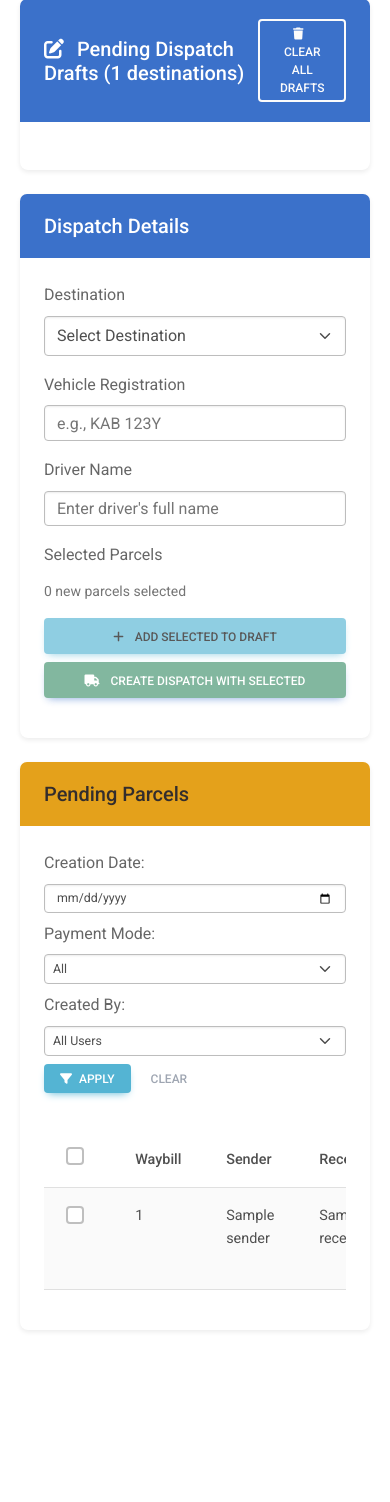
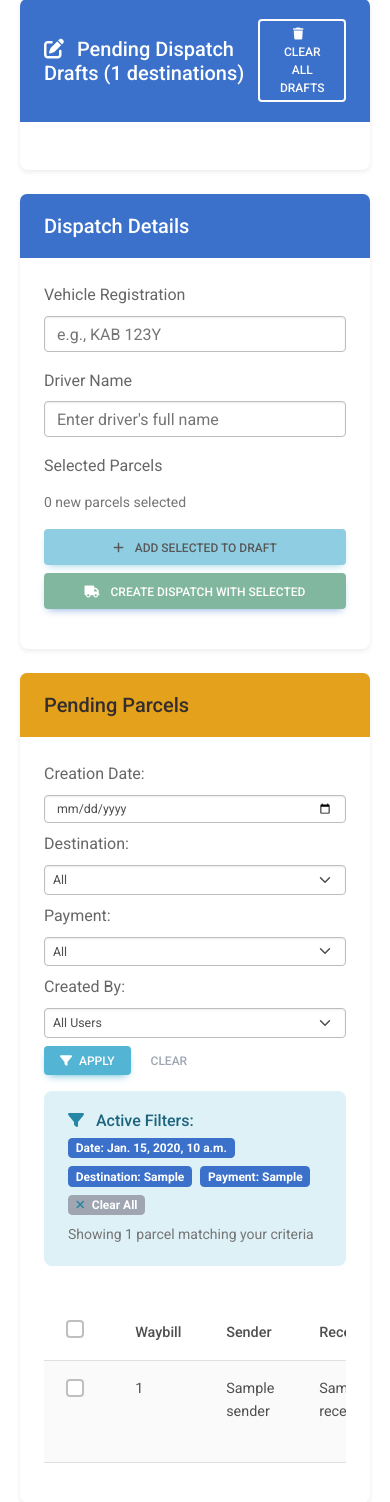
Before and after one commit to dot-contracts/wms_dispatch, a Django app: template dispatch/templates/dispatch/create_dispatch.html in a window 390 px wide. Shown: the part 86-1588 px from the top of the page. Before the commit the page ends 1417 px from the top, so only its background shows below. Run offline with Django 5.2, Linux system fonts and the light colour scheme; tables that the repository leaves empty hold one stand-in row (values such as "Sample post"); the template is opened without the code that fills it: values that come from a table or form of the project are taken from there, most other values are stand-ins (such as "Sample title", 1, 10 or a date in 2020); some libraries are stand-ins or nearby versions.

Commit message:
Fix dispatch filtering and improve UI workflow
This commit resolves filtering issues in the create dispatch functionality and improves the user interface workflow:

Filtering System Fixes:
- Fixed server-side destination filtering to include ALL matching parcels (not just first 25)
- Moved destination filtering from dispatch form to parcel filter section for better UX
- Enhanced filter display with active filter badges and result counts
- Improved empty state messages for filtered vs unfiltered results

UI/UX Improvements:
- Removed redundant destination selector from dispatch details form
- Streamlined dispatch form to focus on vehicle and driver details
- Added comprehensive filter status indicators with clear/reset options
- Enhanced responsive layout for filter controls

Technical Changes:
- Implemented proper server-side filtering for all criteria including destination
- Fixed pagination issues where filtered results were incomplete
- Added filter persistence across form submissions
- Improved error handling and user feedback for filtered results

Workflow Enhancement:
- Users now filter parcels by destination (and other criteria) first
- Then select relevant parcels and create dispatch with vehicle/driver details
- Destination is implicit from selected parcels, eliminating redundant input
- Clear visual feedback shows active filters and result counts

```diff
--- a/dispatch/templates/dispatch/create_dispatch.html
+++ b/dispatch/templates/dispatch/create_dispatch.html
@@ -107,15 +107,6 @@
             <div class="card-body">
                 <form id="dispatchForm" method="post" action="{% url 'create_dispatch' %}">
                     {% csrf_token %}
-                    <div class="mb-3">
-                        <label for="destination" class="form-label">Destination</label>
-                        <select class="form-select" id="destination" name="destination" required>
-                            <option value="" disabled {% if not pending_dispatch.destination %}selected{% endif %}>Select Destination</option>
-                                {% for dest in available_destinations %}
-                            <option value="{{ dest }}" {% if pending_dispatch.destination == dest %}selected{% endif %}>{{ dest }}</option>
-                                {% endfor %}
-                        </select>
-                    </div>
 
                     <div class="mb-3">
                         <label for="vehicle_registration" class="form-label">Vehicle Registration</label>
@@ -154,12 +145,21 @@
                 <!-- Filter Form -->
                 <form method="GET" action="{% url 'create_dispatch' %}" class="mb-3">
                     <div class="row g-2 align-items-end">
-                        <div class="col-md-4">
+                        <div class="col-md-3">
                             <label for="date_filter" class="form-label">Creation Date:</label>
                             <input type="date" class="form-control form-control-sm" id="date_filter" name="date_filter" value="{{ date_filter_value|default:'' }}">
                         </div>
-                        <div class="col-md-3">
-                            <label for="payment_mode_filter" class="form-label">Payment Mode:</label>
+                        <div class="col-md-2">
+                            <label for="destination_filter" class="form-label">Destination:</label>
+                            <select class="form-select form-select-sm" id="destination_filter" name="destination_filter">
+                                <option value="">All</option>
+                                {% for dest in available_destinations %}
+                                <option value="{{ dest }}" {% if destination_filter_value == dest %}selected{% endif %}>{{ dest }}</option>
+                                {% endfor %}
+                            </select>
+                        </div>
+                        <div class="col-md-2">
+                            <label for="payment_mode_filter" class="form-label">Payment:</label>
                             <select class="form-select form-select-sm" id="payment_mode_filter" name="payment_mode_filter">
                                 <option value="">All</option>
                                 {% for method in available_payment_methods %}
@@ -183,6 +183,36 @@
                     </div>
                 </form>
                 <!-- End Filter Form -->
+
+                <!-- Active Filters Display -->
+                {% if date_filter_value or destination_filter_value or payment_mode_filter_value or created_by_filter_value %}
+                <div class="alert alert-info mb-3">
+                    <h6 class="mb-2"><i class="fas fa-filter me-2"></i> Active Filters:</h6>
+                    <div class="d-flex flex-wrap gap-2">
+                        {% if date_filter_value %}
+                        <span class="badge bg-primary">Date: {{ date_filter_value }}</span>
+                        {% endif %}
+                        {% if destination_filter_value %}
+                        <span class="badge bg-primary">Destination: {{ destination_filter_value }}</span>
+                        {% endif %}
+                        {% if payment_mode_filter_value %}
+                        <span class="badge bg-primary">Payment: {{ payment_mode_filter_value }}</span>
+                        {% endif %}
+                        {% if created_by_filter_value %}
+                        <span class="badge bg-primary">
+                            Created By:
+                            {% for user_id, username in available_creators %}
+                                {% if created_by_filter_value == user_id|stringformat:"s" %}{{ username }}{% endif %}
+                            {% endfor %}
+                        </span>
+                        {% endif %}
+                        <a href="{% url 'create_dispatch' %}" class="badge bg-secondary text-decoration-none">
+                            <i class="fas fa-times me-1"></i> Clear All
+                        </a>
+                    </div>
+                    <small class="text-muted mt-2 d-block">Showing {{ parcels|length }} parcel{{ parcels|length|pluralize }} matching your criteria</small>
+                </div>
+                {% endif %}
 
                 <div id="loading-indicator" class="text-center py-4" style="display: none;">
                     <div class="spinner-border text-primary" role="status">
@@ -246,7 +276,21 @@
                             </tr>
                             {% empty %}
                             <tr>
-                                <td colspan="11" class="text-center">No pending parcels found for the selected filters</td>
+                                <td colspan="11" class="text-center">
+                                    {% if date_filter_value or destination_filter_value or payment_mode_filter_value or created_by_filter_value %}
+                                    <div class="py-4">
+                                        <i class="fas fa-search text-muted mb-3" style="font-size: 2em;"></i>
+                                        <h5>No parcels match your filters</h5>
+                                        <p class="text-muted">Try adjusting your filter criteria or <a href="{% url 'create_dispatch' %}" class="text-primary">clear all filters</a></p>
+                                    </div>
+                                    {% else %}
+                                    <div class="py-4">
+                                        <i class="fas fa-box text-muted mb-3" style="font-size: 2em;"></i>
+                                        <h5>No pending parcels found</h5>
+                                        <p class="text-muted">All parcels have been dispatched or there are no parcels in the system</p>
+                                    </div>
+                                    {% endif %}
+                                </td>
                             </tr>
                             {% endfor %}
 
@@ -409,8 +453,6 @@
             updateSelectedCount();
         }
 
-        const destinationSelect = document.getElementById('destination');
-        const rows = document.querySelectorAll('#parcelsTable tbody tr');
         const selectAllCheckbox = document.getElementById('selectAll');
 
         function updateSelectedCount() {
@@ -427,29 +469,12 @@
             }
         }
 
-        function filterParcelsByDestination(selectedDestination) {
-             if (selectAllCheckbox) {
-                 selectAllCheckbox.checked = false;
-             }
-
-            // Uncheck all non-disabled checkboxes
-            document.querySelectorAll('.parcel-checkbox:not(:disabled)').forEach(checkbox => {
-                 checkbox.checked = false;
-             });
-
-                 rows.forEach(row => {
-                if (!selectedDestination || row.dataset.destination === selectedDestination) {
-                         row.style.display = '';
-                     } else {
-                         row.style.display = 'none';
-                     }
-                 });
-            updateSelectedCount();
-        }
+        // Note: Destination filtering is now handled server-side through the filter form
 
         function highlightParcelsInDrafts() {
             // Add visual highlighting to parcels that are in drafts
-                 rows.forEach(row => {
+            const rows = document.querySelectorAll('#parcelsTable tbody tr');
+            rows.forEach(row => {
                 const badge = row.querySelector('.badge.bg-info');
                 if (badge) {
                     row.style.backgroundColor = '#e7f3ff';
@@ -461,9 +486,9 @@
         if (selectAllCheckbox) {
             selectAllCheckbox.addEventListener('change', function() {
                 const isChecked = this.checked;
-                const visibleCheckboxes = document.querySelectorAll('#parcelsTable tbody tr:not([style*="display: none"]) .parcel-checkbox:not(:disabled)');
+                const availableCheckboxes = document.querySelectorAll('#parcelsTable tbody tr .parcel-checkbox:not(:disabled)');
 
-                visibleCheckboxes.forEach(checkbox => {
+                availableCheckboxes.forEach(checkbox => {
                     checkbox.checked = isChecked;
                 });
                 updateSelectedCount();
@@ -475,11 +500,7 @@
             checkbox.addEventListener('change', updateSelectedCount);
         });
 
-        if (destinationSelect) {
-            destinationSelect.addEventListener('change', function() {
-                filterParcelsByDestination(this.value);
-            });
-        }
+        // Destination filtering removed - now handled server-side via filter form
 
         // Initialize
         updateSelectedCount();
--- a/dispatch/views.py
+++ b/dispatch/views.py
@@ -569,6 +569,7 @@ class CreateDispatchView(View):
             date_filter = request.GET.get('date_filter')
             payment_mode_filter = request.GET.get('payment_mode_filter')
             created_by_filter = request.GET.get('created_by_filter')
+            destination_filter = request.GET.get('destination_filter')
 
             # Get parcel draft information
             parcel_ids = [p['id'] for p in pending_parcels_all]
@@ -593,6 +594,8 @@ class CreateDispatchView(View):
                     matches = False
                 if created_by_filter and str(p.get('createdById', '')) != created_by_filter:
                     matches = False
+                if destination_filter and p.get('destination') != destination_filter:
+                    matches = False
 
                 if matches:
                     filtered_parcels.append(p)
@@ -602,6 +605,7 @@ class CreateDispatchView(View):
                 'date_filter_value': date_filter,
                 'payment_mode_filter_value': payment_mode_filter,
                 'created_by_filter_value': created_by_filter,
+                'destination_filter_value': destination_filter,
                 'user': request.user,  # Add user to template context
             })
             return render(request, 'dispatch/create_dispatch.html', context)
```
